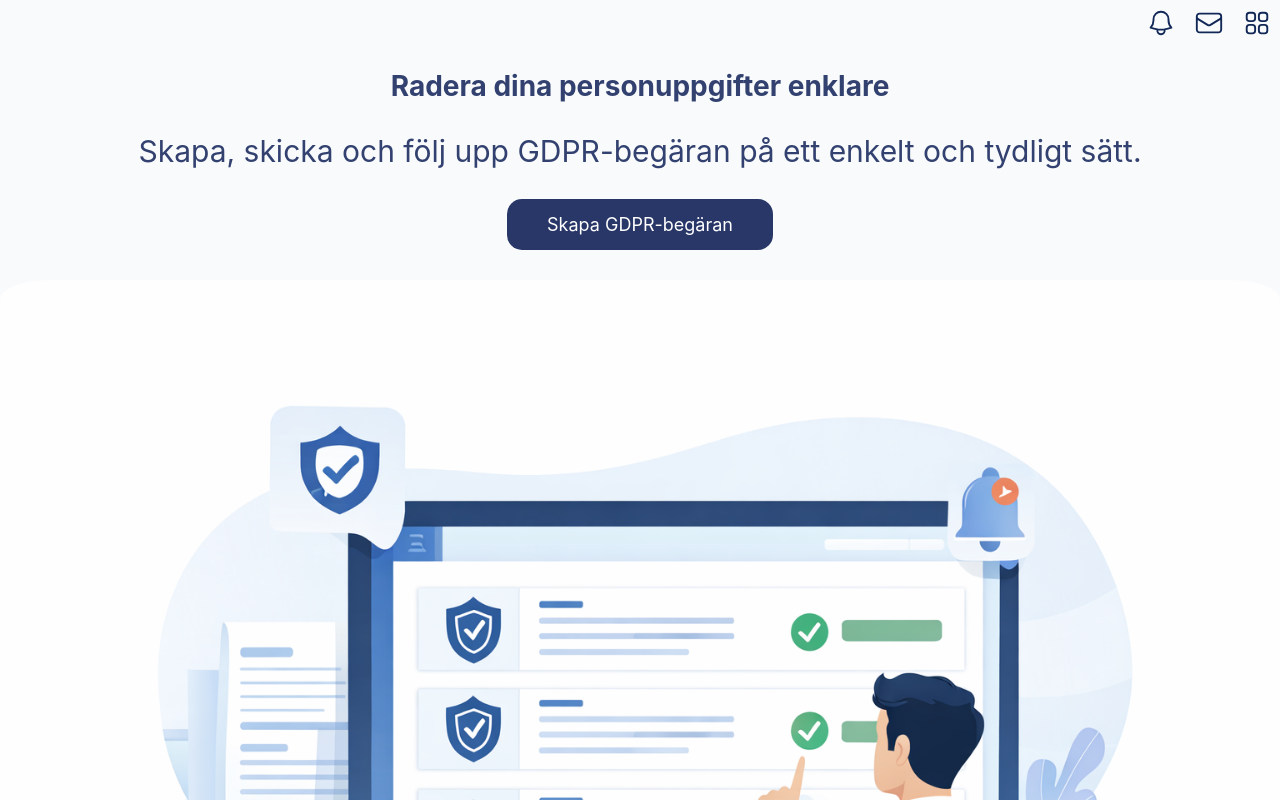
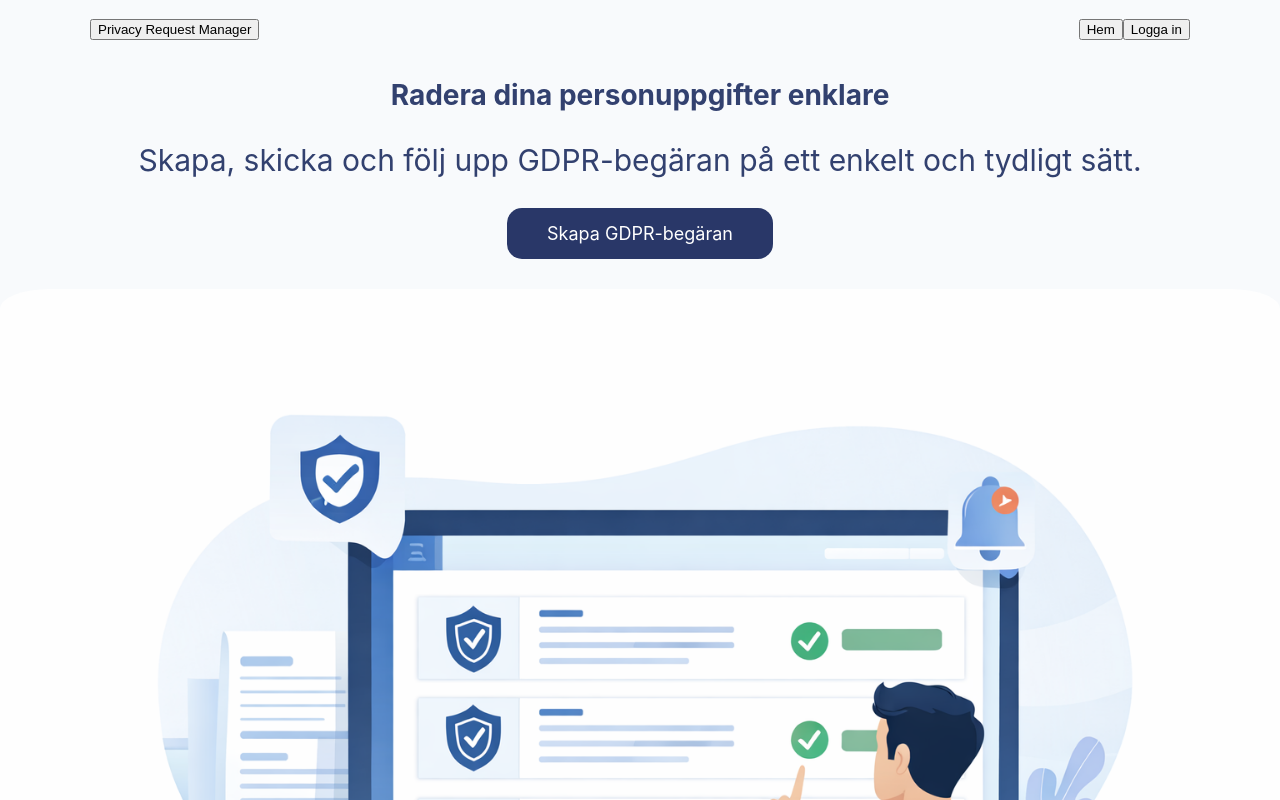
Before and after one commit to Lullow/privacy-request-manager, a React (Vite) app in the folder frontend/: page / in a window 1280 px wide. Shown: the top 800 px of the page. Built offline with nearby package versions, Linux system fonts and the light colour scheme.

Commit message:
refactor(firstpage): replace header icons with TopBar

```diff
--- a/frontend/src/pages/FirstPage.jsx
+++ b/frontend/src/pages/FirstPage.jsx
@@ -1,6 +1,7 @@
 import { useRef, useState, useEffect } from "react";
 import { useNavigate } from "react-router-dom";
-import { useAuth } from "../context/useAuth"
+import { useAuth } from "../context/useAuth";
+import TopBar from "../components/TopBar";
 
 
 export default function FirstPage() {
@@ -68,33 +69,7 @@
 
     return(
         <section className="hero">
-            {/* Header icons */}
-            {/* Notification icon. Scalable vector graphics (svg) from heroicons */}
-            <div className="header-icons">
-                <button className="notification-btn" title="Notisar">
-                    <svg className="bell-icon" xmlns="http://www.w3.org/2000/svg" fill="none" viewBox="0 0 24 24" strokeWidth="1.5" stroke="currentColor">
-                        <path strokeLinecap="round" strokeLinejoin="round" d="M14.857 17.082a23.848 23.848 0 0 0 5.454-1.31A8.967 8.967 0 0 1 18 9.75V9A6 6 0 0 0 6 9v.75a8.967 8.967 0 0 1-2.312 6.022c1.733.64 3.56 1.085 5.455 1.31m5.714 0a24.255 24.255 0 0 1-5.714 0m5.714 0a3 3 0 1 1-5.714 0" />
-                    </svg>
-                </button>
-
-                {/* Message icon. Scalable vector graphics (svg) from heroicons */}
-                <button className="message-btn" title="Meddelanden">
-                    <svg className="message-icon" xmlns="http://www.w3.org/2000/svg" fill="none" viewBox="0 0 24 24" strokeWidth="1.5" stroke="currentColor">
-                        <path strokeLinecap="round" strokeLinejoin="round" d="M21.75 6.75v10.5a2.25 2.25 0 0 1-2.25 2.25h-15a2.25 2.25 0 0 1-2.25-2.25V6.75m19.5 0A2.25 2.25 0 0 0 19.5 4.5h-15a2.25 2.25 0 0 0-2.25 2.25m19.5 0v.243a2.25 2.25 0 0 1-1.07 1.916l-7.5 4.615a2.25 2.25 0 0 1-2.36 0L3.32 8.91a2.25 2.25 0 0 1-1.07-1.916V6.75" />
-                    </svg>
-                </button>
-
-                {/* Dashboard icon. Scalable vector graphics (svg) from heroicons (change name from dashboard button) */}
-                <button
-                    className="dashboard-button"
-                    title="Dashboard"
-                    onClick={() =>
-                    (isAuthenticated ? navigate("/dashboard") : navigate ("/login"))}>
-                        <svg className="dashboard-icon" xmlns="http://www.w3.org/2000/svg" fill="none" viewBox="0 0 24 24" strokeWidth="1.5" stroke="currentColor">
-                            <path strokeLinecap="round" strokeLinejoin="round" d="M3.75 6A2.25 2.25 0 0 1 6 3.75h2.25A2.25 2.25 0 0 1 10.5 6v2.25a2.25 2.25 0 0 1-2.25 2.25H6a2.25 2.25 0 0 1-2.25-2.25V6ZM3.75 15.75A2.25 2.25 0 0 1 6 13.5h2.25a2.25 2.25 0 0 1 2.25 2.25V18a2.25 2.25 0 0 1-2.25 2.25H6A2.25 2.25 0 0 1 3.75 18v-2.25ZM13.5 6a2.25 2.25 0 0 1 2.25-2.25H18A2.25 2.25 0 0 1 20.25 6v2.25A2.25 2.25 0 0 1 18 10.5h-2.25a2.25 2.25 0 0 1-2.25-2.25V6ZM13.5 15.75a2.25 2.25 0 0 1 2.25-2.25H18a2.25 2.25 0 0 1 2.25 2.25V18A2.25 2.25 0 0 1 18 20.25h-2.25A2.25 2.25 0 0 1 13.5 18v-2.25Z" />
-                        </svg>
-                </button>
-                </div>
+            <TopBar />
 
                 {/* Hero content */}
                 <div className="hero-content">
```
